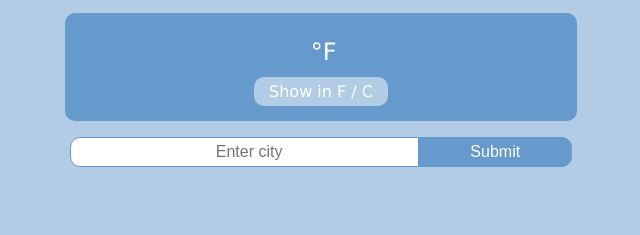
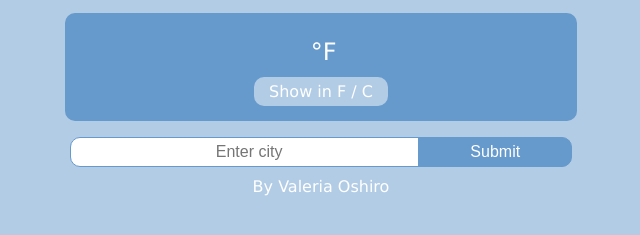
Before and after one commit to valeriaoshiro/localWeather, a plain HTML site: page index.html in a window 1280 px wide. Shown: the part 117-352 px from the top of the page, without its empty margins (319-959 px from the left). Drawn offline with nearby package versions, Linux system fonts and the light colour scheme; no server answers; some icons are missing; a web font is replaced by a local one.

Commit message:
Add my name at the bottom of project

```diff
--- a/index.html
+++ b/index.html
@@ -29,6 +29,9 @@
 	</form>
 	<div id="choices">
 	</div>
+
+	<p id="name">By Valeria Oshiro</p>
+
 	<script type="text/javascript" src="js1.js"></script>
 	<script type="text/javascript" src="https://cdnjs.cloudflare.com/ajax/libs/jquery/3.1.0/jquery.min.js"></script>
 </body>
--- a/style.css
+++ b/style.css
@@ -98,6 +98,10 @@ body {
 .cityChoices:hover {
 	color: #b2cce5;
 }
+#name {
+	color: #fff;
+	margin-top: 2%;
+}
 @media screen and (-webkit-min-device-pixel-ratio:0) {
   select,
   textarea,
```
